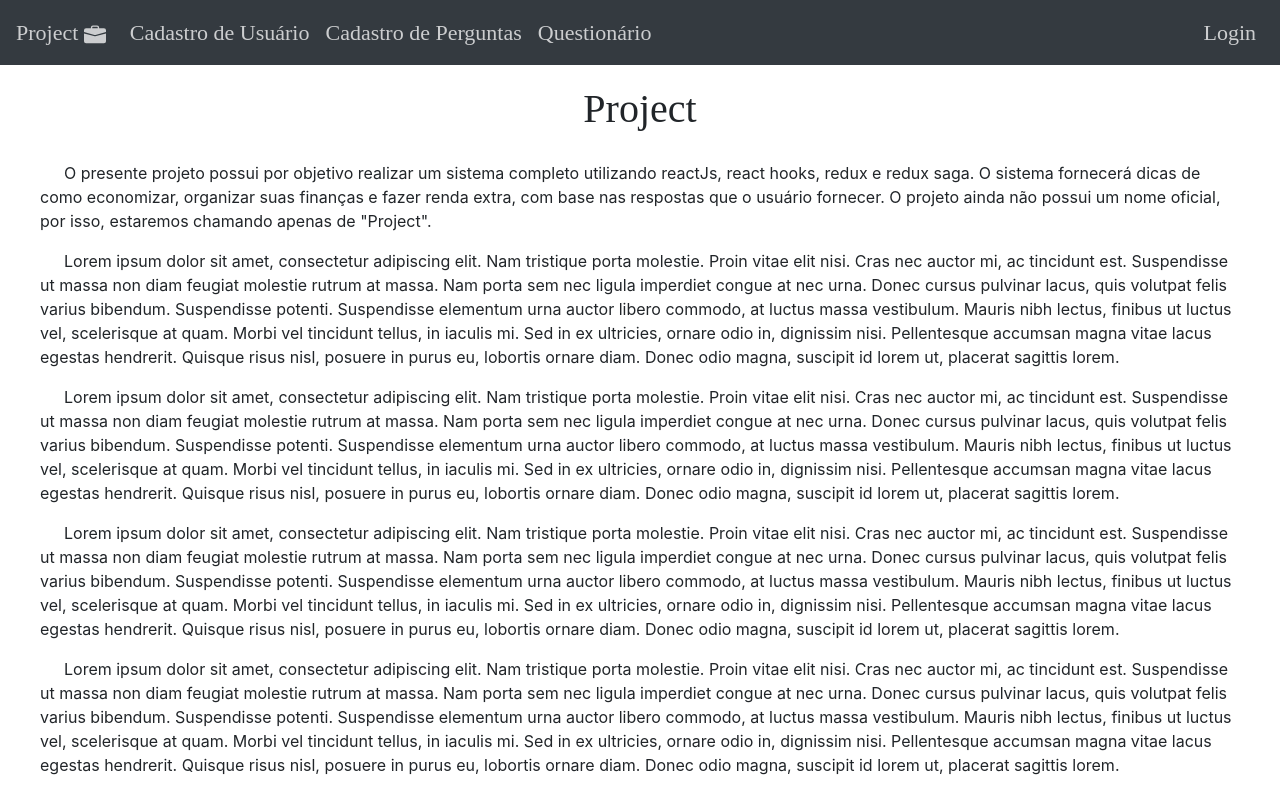
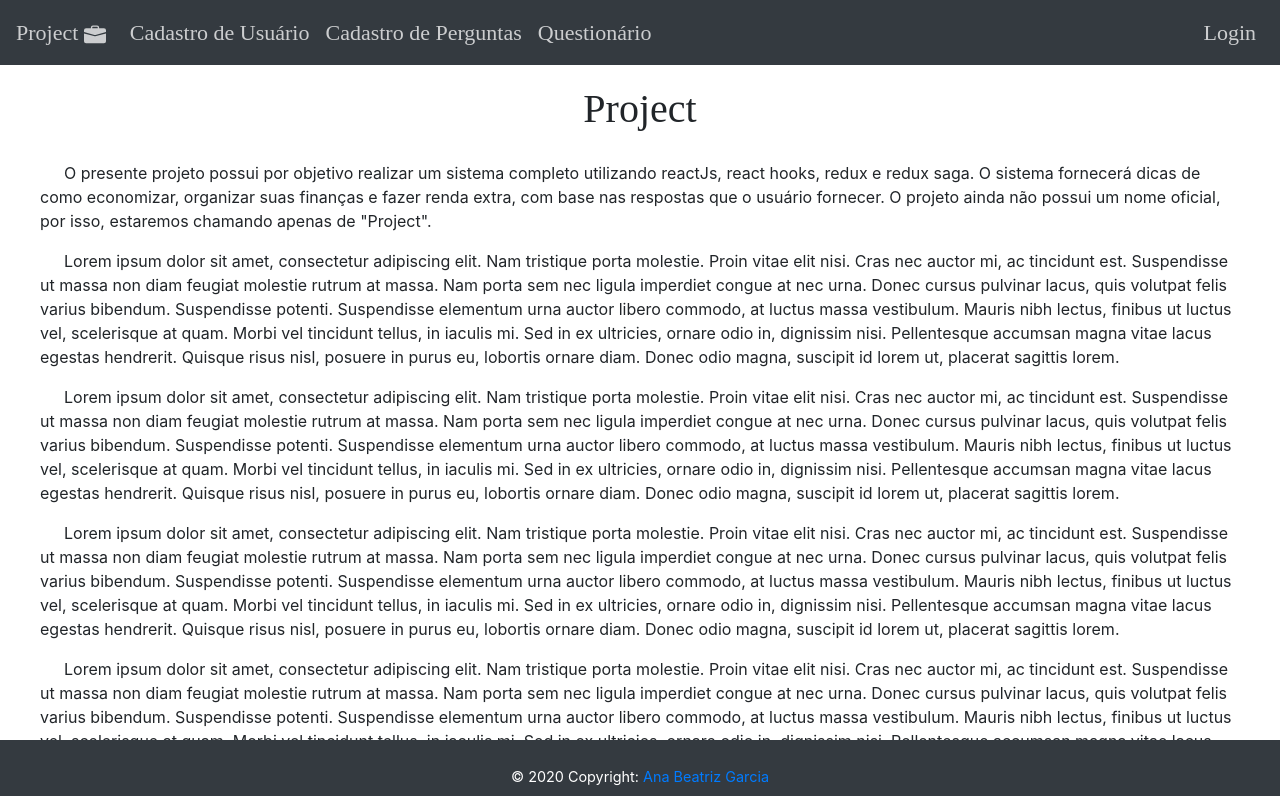
Before and after one commit to AnaB-hub/react_project, a React (Create React App) app in the folder project/: page / in a window 1280 px wide. Shown: the top 796 px of the page. Built offline with nearby package versions, Linux system fonts and the light colour scheme.

Commit message:
Reverte mudança no rodapé

```diff
--- a/project/src/components/rodape/rodape.css
+++ b/project/src/components/rodape/rodape.css
@@ -1,9 +1,14 @@
 .footer {
   background-color: #343a40;
   color: white;
-  position: relative;
+  position: fixed;
   width: 100%;
+  text-align: center;
+  bottom: 0px;
+  height: 60px;
+  padding: 10px;
   font-size: 0.9em;
+  z-index: 1000;
   display: flex;
   justify-content: center;
   align-items: center;
```
